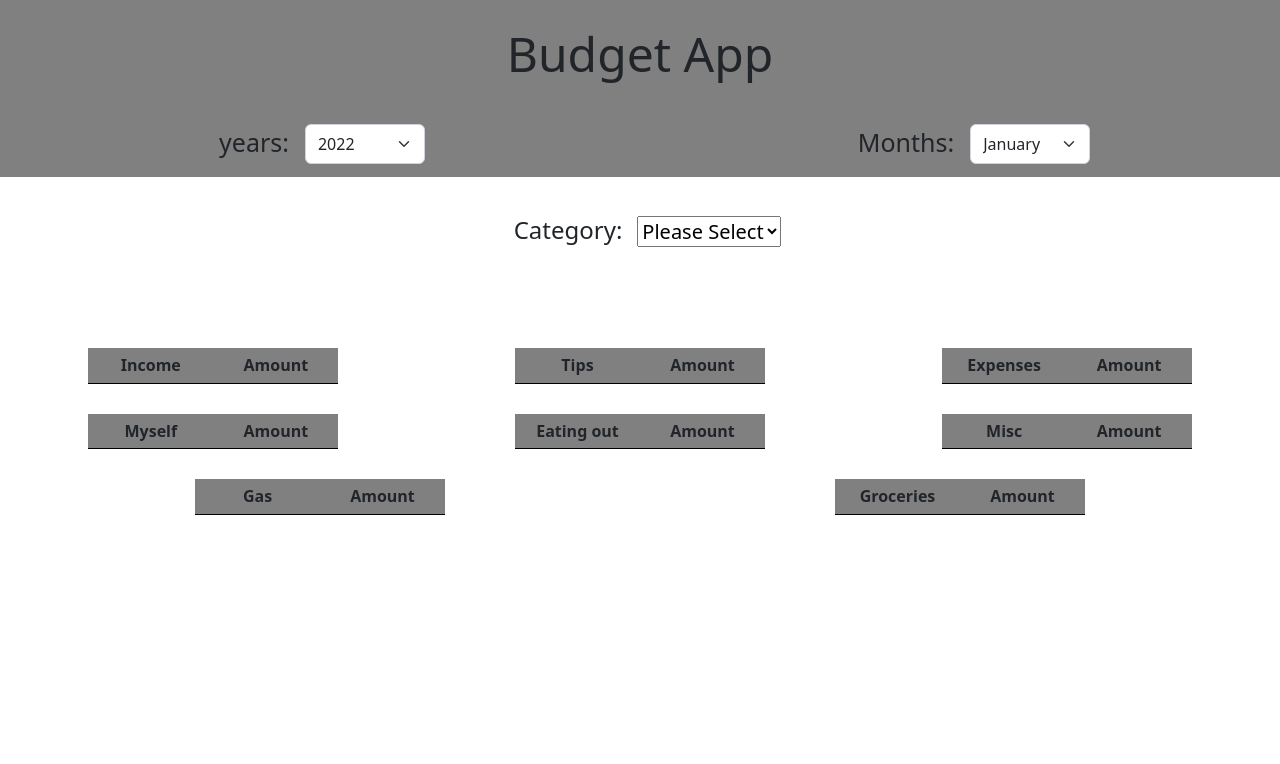
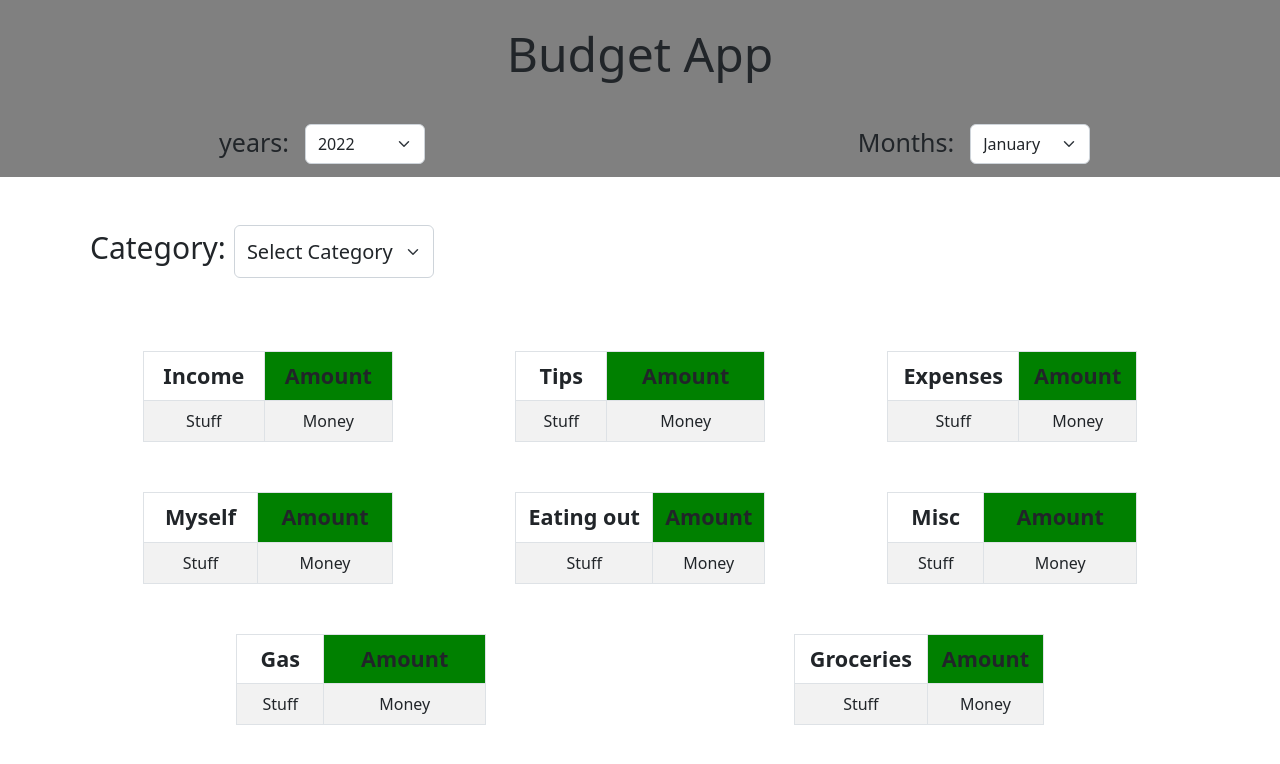
Before and after one commit to alittle1988/reactBudget1st, a React (Create React App) app: page / in a window 1280 px wide. Shown: the top 764 px of the page. Built offline with nearby package versions, Linux system fonts and the light colour scheme.

Commit message:
cleaned up file tree

```diff
--- a/src/App.css
+++ b/src/App.css
@@ -91,63 +91,43 @@ html {
 
 /* Category Input section */
 
-.inputContainer {
-  padding-left: 25px;
-  text-align: center;
+
+.validate {
+  color: red;
+  font-size: 1.15rem;
 }
 
-.inputSec {
-  padding: 10px 0;
-}
-
-.inputSec input:focus {
-  outline: 1px solid red;
-}
-
-.inputLabel{
-  padding-right:  10px;
-}
-
-/*.submitButton {
+.submitButton {
   border-radius: 15px;
   width: 75px;
+  margin-top: 5px;
 
 }
 .submitButton:hover {
   cursor: pointer;
   background-color: blue;
   color: white;
-}*/
+
+}
 
 /* Table Section*/
 
-.tableDiv {
+.tableContainer{
   display: flex;
+  flex-wrap: wrap;
   justify-content: space-around;
-  flex-wrap: wrap;
-  margin-top: 50px;
-
+}
+.table{
+  width: 250px;
+  margin: 25px;
 }
 
-.tableDiv table {
-  border-bottom: 1px solid black;
-  width: 250px;
-  margin: 15px 70px;
+.table th{
+
+  text-align: center;
+  font-size: 1.35rem;
 }
 
-.tableDiv th {
+.table td {
   text-align: center;
-  width: 50%;
-  background-color: gray;
-  height: 35px;
-
-
 }
-
-.tableDiv td {
-  text-align: center;
-  width: 50%;
-  border-top: 1px solid black;
-  border-left: 1px solid black;
-  border-right: 1px solid black;
-}
--- a/src/App.js
+++ b/src/App.js
@@ -1,6 +1,7 @@
 import React, { useState } from 'react';
 import 'bootstrap/dist/css/bootstrap.min.css';
 import './App.css';
+import { Container } from 'react-bootstrap';
 import Header from "./Header.js";
 import CategoryDrop from "./CategoryDrop.js";
 import Tables from "./Tables.js";
@@ -8,14 +9,14 @@ import Tables from "./Tables.js";
 
 
 function App() {
-  const {income, setIncome} = useState()
+
 
   return (
     <div className="App">
       <Header />
       <CategoryDrop></CategoryDrop>
 
-      <div className='tableDiv'>
+      <Container className='tableContainer'>
           <Tables title="Income" />
           <Tables title="Tips"  />
           <Tables title="Expenses"  />
@@ -24,7 +25,7 @@ function App() {
           <Tables title="Misc" />
           <Tables title="Gas" />
           <Tables title="Groceries" />
-      </div>
+      </Container>
     </div>
   );
 };
--- a/src/CategoryDrop.js
+++ b/src/CategoryDrop.js
@@ -1,4 +1,5 @@
 import React, {useState}  from "react";
+import {Container, Form} from "react-bootstrap";
 import CategorysInput from "./CategorysInput";
 
 
@@ -6,26 +7,30 @@ const Categorys = ["Income", "Tips", "Expenses", "Myself", "Eating Out", "Misc",
 
 function CategoryDrop() {
     const [category, setCategory] = useState("");
-    const [incomeTable, setIncomeTable] = useState(<tr><td>stuff</td><td>5</td></tr>)
+
+
 
 
     let element =
-    <>
-    <div className="categoryContainer">
-        <label className="categoryLabel">Category:</label>
-        <select onChange={e => setCategory(e.target.value)} className="categoryDrop" id="categoryDropdown" value={category}>
-        <option value=""  disabled selected>Please Select</option>
-        { Categorys.map((category) => <option value={category.toLocaleLowerCase()} key={category} className="categorySelect">{category}</option>)}
-        </select>
-    </div>
-    </>
+
+    <Container>
+        <Form style={{display:"flex"}} className="my-5">
+            <Form.Label style={{fontSize:30}} className="mx-2">Category:</Form.Label>
+            <Form.Select onChange={e => setCategory(e.target.value)} style={{width: 200}} className="categoryDrop" id="categoryDropdown" value={category}>
+                <option value="" disabled>Select Category</option>
+                { Categorys.map(category => <option value={category.toLocaleLowerCase()} key={category} className="categorySelect">{category}</option>)}
+            </Form.Select>
+        </Form>
+    </Container>
+
+
 
     switch (category) {
         case "income":
             return (
                 <>
                 {element}
-                <CategorysInput label={category[0].toUpperCase() + category.substring(1) + ":"}></CategorysInput>
+                <CategorysInput label={category[0].toUpperCase() + category.substring(1)}></CategorysInput>
                 </>
             )
             break;
@@ -33,7 +38,7 @@ function CategoryDrop() {
             return (
                 <>
                 {element}
-                <CategorysInput label={category[0].toUpperCase() + category.substring(1) + ":"} />
+                <CategorysInput label={category[0].toUpperCase() + category.substring(1)} />
                 </>
             )
             break;
@@ -41,7 +46,7 @@ function CategoryDrop() {
             return (
                 <>
                 {element}
-                <CategorysInput label={category[0].toUpperCase() + category.substring(1) + ":"} />
+                <CategorysInput label={category[0].toUpperCase() + category.substring(1)} />
                 </>
             )
             break;
@@ -49,7 +54,7 @@ function CategoryDrop() {
             return (
                 <>
                 {element}
-                <CategorysInput label={category[0].toUpperCase() + category.substring(1) + ":"} />
+                <CategorysInput label={category[0].toUpperCase() + category.substring(1)} />
                 </>
             )
             break;
@@ -57,7 +62,7 @@ function CategoryDrop() {
             return (
                 <>
                 {element}
-                <CategorysInput label={category[0].toUpperCase() + category.substring(1) + ":"} />
+                <CategorysInput label={category[0].toUpperCase() + category.substring(1)} />
                 </>
             )
             break;
@@ -65,7 +70,7 @@ function CategoryDrop() {
             return (
                 <>
                 {element}
-                <CategorysInput label={category[0].toUpperCase() + category.substring(1) + ":"} />
+                <CategorysInput label={category[0].toUpperCase() + category.substring(1)} />
                 </>
             )
             break;
@@ -73,7 +78,7 @@ function CategoryDrop() {
             return (
                 <>
                 {element}
-                <CategorysInput label={category[0].toUpperCase() + category.substring(1) + ":"} />
+                <CategorysInput label={category[0].toUpperCase() + category.substring(1)} />
                 </>
             )
             break;
@@ -81,14 +86,16 @@ function CategoryDrop() {
             return (
                 <>
                 {element}
-                <CategorysInput label={category[0].toUpperCase() + category.substring(1) + ":"} />
+                <CategorysInput label={category[0].toUpperCase() + category.substring(1)} />
                 </>
             )
             break;
+        default:
+            return element
 
     }
 
-    return element
+
 
 };
 
--- a/src/CategorysInput.js
+++ b/src/CategorysInput.js
@@ -1,12 +1,27 @@
 import React, {useState} from "react";
 //import Button from "./Button.js";
-import { Button, Form, Container, Row, Col } from 'react-bootstrap';
+import { Button, Form, Container, Row } from 'react-bootstrap';
 
 
 
 
 function CategorysInput(props) {
-    const {label,} = props
+    const [validate, setValidate] = useState("");
+    const [things, setThings] = useState("");
+    const [amount, setAmount] = useState("");
+
+    const {label} = props;
+
+    function onButtonClick() {
+        if(!things || !amount) {
+            setValidate("Please enter things and amount!")
+            return;
+        }
+        alert("fuck Yeah");
+        setThings("")
+        setAmount("")
+        setValidate("")
+    }
 
     let element =
         <Container  >
@@ -14,32 +29,18 @@ function CategorysInput(props) {
                     <Form>
                         <Form.Group>
                             <Form.Label>{label}</Form.Label>
-                            <Form.Control type="text" placeholder="Things" style={{width:150}}></Form.Control>
+                            <Form.Control onChange={e => setThings(e.target.value)} type="text" value={things} placeholder="Things" style={{width:150}}></Form.Control>
                         </Form.Group>
                         <Form.Group>
-                            <Form.Label>Amount:</Form.Label>
-                            <Form.Control type="text" placeholder="$0.00" style={{width:150}}></Form.Control>
+                            <Form.Label>Amount</Form.Label>
+                            <Form.Control onChange={e => setAmount(e.target.value)} type="text" value={amount} placeholder="$0.00" style={{width:150}}></Form.Control>
                         </Form.Group>
                     </Form>
+                    <div className="validate">{validate}</div>
                 </Row>
+                <Button onClick={onButtonClick} className="submitButton">Submit</Button>
         </Container>
 
-    /*let element =
-    <div className="inputContainer">
-        <form action="#">
-            <div className="inputSec">
-            <label className="inputLabel" id="titleLabel">{label}</label>
-            <input type="text" className="categoryTextField"></input>
-            </div>
-
-            <div className="inputSec">
-            <label className="inputLabel" id="amountLabel">Amount:</label>
-            <input type="number"></input>
-            </div>
-
-        </form>
-        <Button>Submit</Button>
-    </div>;*/
 
 
 
--- a/src/Header.js
+++ b/src/Header.js
@@ -36,4 +36,4 @@ function Header() {
     )
 }
 
-export default Header;
+export default Header
--- a/src/Tables.js
+++ b/src/Tables.js
@@ -1,24 +1,34 @@
 import React,  { useState } from "react";
-
+import {Table, Container} from "react-bootstrap";
 
 
 
 function Tables(props) {
     const {title} = props;
 
-    return (<>
-        <table className="expenseTable">
-            <tr>
-                <th>{title}</th>
-                <th>Amount</th>
-            </tr>
+    let element =
 
+        <Table striped bordered hover className="table">
+            <thead>
+                <tr>
+                    <th className="title">{title}</th>
+                    <th className="amount" style={{backgroundColor: "green"}}>Amount</th>
+                </tr>
+            </thead>
+            <tbody>
+                <tr>
+                    <td>Stuff</td>
+                    <td>Money</td>
+                </tr>
 
-        </table>
+            </tbody>
+        </Table>
 
 
 
-        </>)
+    return element
 }
 
 export default Tables
+
+// need to use submit button to insert data to table
```
Also changed, not shown: src/Button.js (deleted, +0 -20 lines), src/IncomeTable.js (deleted, +0 -24 lines), src/TipsTable.js (deleted, +0 -24 lines), src/Footer.js (deleted). Lines whose indentation alone changed are shown as unchanged.
